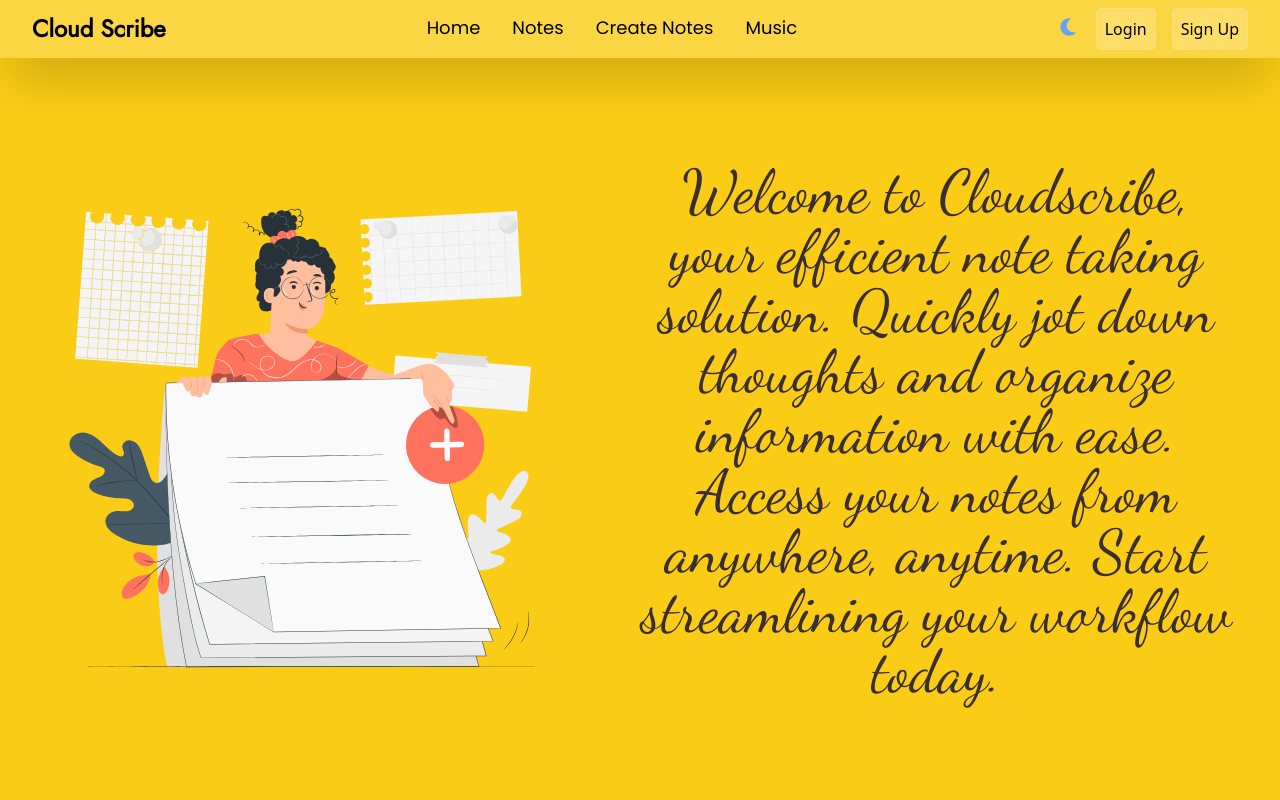
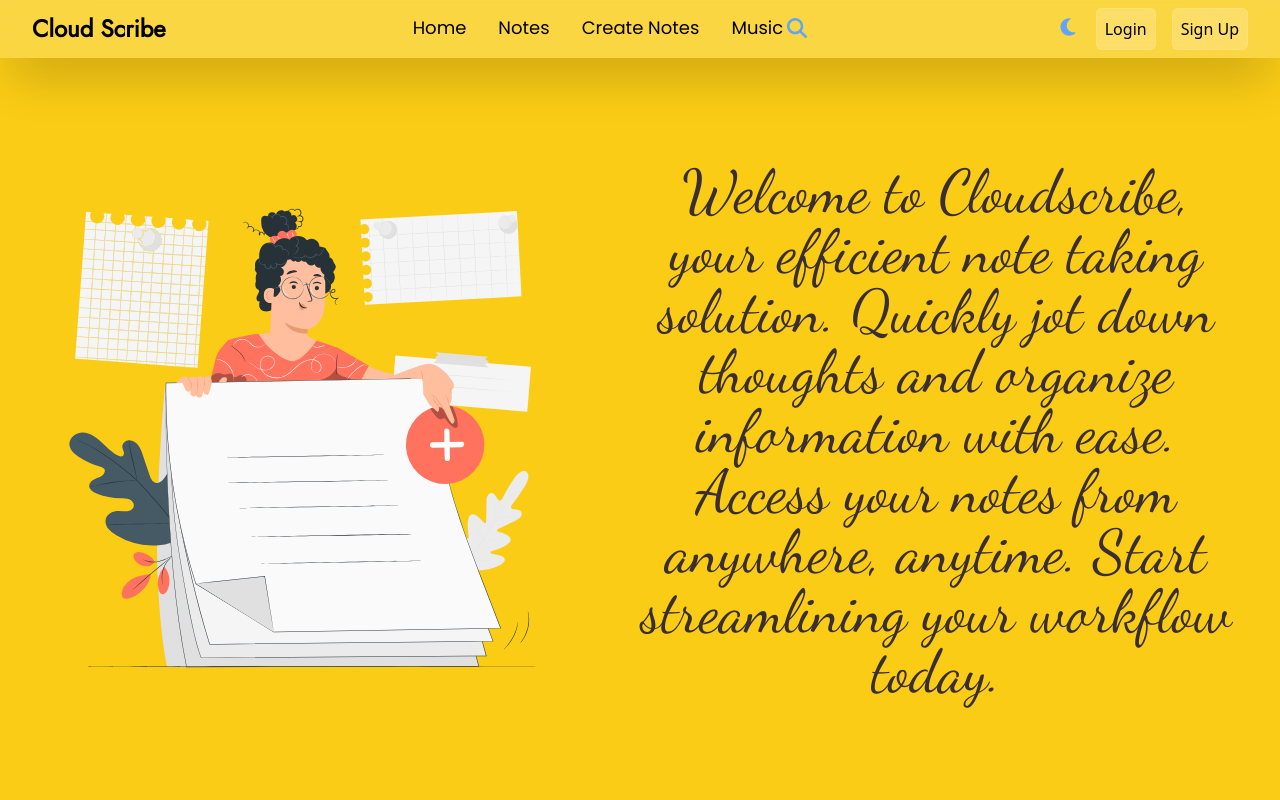
Before and after one commit to vishalchaurasia10/CloudScribe, a React (Create React App) app: page / in a window 1280 px wide. Shown: the top 800 px of the page. Built offline with nearby package versions, Linux system fonts and the light colour scheme; the HTML template or start-up script is replaced by a standard one.

Commit message:
added more alerts for login and sign up

```diff
--- a/src/App.js
+++ b/src/App.js
@@ -30,7 +30,7 @@ function App() {
       <ModeState>
       <NoteState>
         <BrowserRouter>
-            <Navbar />
+            <Navbar showAlert={showAlert} />
             <Alert alert={alert}/>
             <Routes>
               <Route path="/" element={<Home />} />
--- /dev/null
+++ b/src/components/AddShortcut.jsx
@@ -0,0 +1,14 @@
+import { faPlus } from '@fortawesome/free-solid-svg-icons'
+import { FontAwesomeIcon } from '@fortawesome/react-fontawesome'
+import React from 'react'
+import { Link } from 'react-router-dom'
+
+const AddShortcut = () => {
+    return (
+        <Link to='/addnote'>
+            <FontAwesomeIcon className='w-12 z-40 h-12 hover:scale-105 transition-all duration-300 text-white fixed bottom-4 right-4 bg-[#E37B7B] rounded-full p-2' icon={faPlus} />
+        </Link>
+    )
+}
+
+export default AddShortcut
--- a/src/components/Home.jsx
+++ b/src/components/Home.jsx
@@ -1,6 +1,7 @@
 import React, { useContext } from 'react'
 import Hero from './Hero'
 import modeContext from '../context/modes/modeContext'
+import AddShortcut from './AddShortcut';
 
 const Home = () => {
   const context = useContext(modeContext);
@@ -11,6 +12,7 @@ const Home = () => {
         <Hero color={`${darkMode?'bg-[#212E35]':'bg-yellow-400'}`} darkMode={darkMode} position='left' />
         <Hero color={`${darkMode?'bg-[#5A6064]':'bg-green-400'}`} darkMode={darkMode} position='right' />
       </div>
+       {localStorage.getItem('token')?<AddShortcut/>:''}
     </div>
   )
 }
--- a/src/components/Login.jsx
+++ b/src/components/Login.jsx
@@ -44,7 +44,8 @@ const Login = (props) => {
             props.showAlert("success","Logged in successfully")
         }
         else {
-            props.showAlert("failure","Invalid credentials")
+            if(credentials.password.length<8){ props.showAlert("failure","Password must be atleast 8 characters long") }
+            else{props.showAlert("failure","Invalid credentials")}
         }
     }
 
--- a/src/components/Navbar.jsx
+++ b/src/components/Navbar.jsx
@@ -6,7 +6,7 @@ import { useLocation } from 'react-router-dom';
 import Button from './Button';
 import modeContext from '../context/modes/modeContext';
 
-const Navbar = () => {
+const Navbar = (props) => {
 
   const [mode, setMode] = useState('light');
   const [expand, setExpand] = useState(false);
@@ -24,9 +24,11 @@ const Navbar = () => {
     if (mode === 'light') {
       setMode('dark')
       setDarkMode(true)
+      props.showAlert('success', 'Dark mode has been enabled.')
     } else {
       setMode('light')
       setDarkMode(false)
+      props.showAlert('success', 'Light mode has been enabled.')
     }
   }
 
@@ -51,13 +53,17 @@ const Navbar = () => {
     }, 3000);
   }
 
+  const performSearch = () => {
+    props.showAlert('failure', 'Search feature is not available yet!.')
+  }
+
   window.addEventListener('locationchange', function () {
     console.log('location changed!');
-});
+  });
 
   return (
     <>
-      <nav className={`${darkMode?'text-white':''} transition-all duration-300 fixed top-0 shadow-2xl w-full z-50`}>
+      <nav className={`${darkMode ? 'text-white' : ''} transition-all duration-300 fixed top-0 shadow-2xl w-full z-50`}>
         <div className="navWrapperLargeScreen p-2 bg-[rgba(255,255,255,0.2)] backdrop-blur-2xl hidden lg:flex justify-between items-center px-8">
 
           <div className="left">
@@ -70,17 +76,21 @@ const Navbar = () => {
             <ul className='flex justify-center font-poppins text-lg items-center space-x-8'>
               <li className={`flex flex-col`}>
                 <Link to="/">Home</Link>
-                <span className={`${darkMode?'bg-white':'bg-black'} ${location.pathname === '/' ? 'animate-expand' : 'invisible'} rounded-xl h-[0.15rem]`}></span>
+                <span className={`${darkMode ? 'bg-white' : 'bg-black'} ${location.pathname === '/' ? 'animate-expand' : 'invisible'} rounded-xl h-[0.15rem]`}></span>
               </li>
               <li className={`flex flex-col`}>
                 <Link to="/notes">Notes</Link>
-                <span className={`${darkMode?'bg-white':'bg-black'} ${location.pathname === '/notes' ? 'animate-expand' : 'invisible'} rounded-xl h-[0.15rem]`}></span>
+                <span className={`${darkMode ? 'bg-white' : 'bg-black'} ${location.pathname === '/notes' ? 'animate-expand' : 'invisible'} rounded-xl h-[0.15rem]`}></span>
               </li>
               <li className={`flex flex-col`}><Link to="/addnote">Create Notes</Link>
-                <span className={`${darkMode?'bg-white':'bg-black'} ${location.pathname === '/addnote' ? 'animate-expand' : 'invisible'} rounded-xl h-[0.15rem]`}></span>
+                <span className={`${darkMode ? 'bg-white' : 'bg-black'} ${location.pathname === '/addnote' ? 'animate-expand' : 'invisible'} rounded-xl h-[0.15rem]`}></span>
               </li>
-              <li className={`flex flex-col`}><Link to="/music">Music</Link>
-                <span className={`${darkMode?'bg-white':'bg-black'} ${location.pathname === '/music' ? 'animate-expand' : 'invisible'} rounded-xl h-[0.15rem]`}></span>
+              <li className={`flex flex-col`}>
+                <Link className='flex justify-center items-center' to="/music">
+                  Music
+                  <FontAwesomeIcon onClick={performSearch} className='text-blue-400 mx-1 w-5 h-5 cursor-pointer' icon={faSearch} />
+                  </Link>
+                <span className={`${darkMode ? 'bg-white' : 'bg-black'} ${location.pathname === '/music' ? 'animate-expand' : 'invisible'} rounded-xl h-[0.15rem]`}></span>
               </li>
             </ul>
           </div>
@@ -88,6 +98,7 @@ const Navbar = () => {
 
 
           <div className="right flex items-center space-x-4">
+
             <div className="mode flex flex-col h-6 overflow-hidden">
               <div className={`flex flex-col transition-all duration-500 ${mode === 'light' ? '' : '-translate-y-9'}  space-y-4`}>
                 <FontAwesomeIcon className={`w-5 h-5 cursor-pointer text-blue-400`} id='moon' onClick={changeMode} icon={faMoon} />
@@ -123,7 +134,7 @@ const Navbar = () => {
           </div>
 
           <div className="right flex items-center space-x-2">
-            <FontAwesomeIcon className='text-black cursor-pointer' icon={faSearch} />
+            <FontAwesomeIcon onClick={performSearch} className='text-blue-400 cursor-pointer' icon={faSearch} />
 
             <div className="mode flex flex-col h-5 overflow-hidden">
               <div className={`flex flex-col transition-all duration-500 ${mode === 'light' ? '' : '-translate-y-[2.15rem]'}  space-y-4`}>
@@ -137,7 +148,7 @@ const Navbar = () => {
                   <FontAwesomeIcon onClick={showUsername} className='w-5 h-5 cursor-pointer text-blue-400' icon={faUserCircle} />
                 </div>
                 <div className={`username ${username ? 'scale-100' : 'scale-0'} flex flex-col font-jost transition-all duration-300 absolute top-14 right-4 text-black bg-white p-2 rounded-lg`}>
-                <p><span className='font-jost font-bold'>name : </span>{localStorage.getItem('name')}</p>
+                  <p><span className='font-jost font-bold'>name : </span>{localStorage.getItem('name')}</p>
                   <p><span className='font-jost font-bold'>email : </span>{localStorage.getItem('email')}</p>
                 </div>
               </div>
@@ -152,30 +163,30 @@ const Navbar = () => {
 
         </div>
       </nav>
-      <div className={`expanded lg:hidden transition-all duration-500 fixed top-0 h-screen z-30 w-full flex items-center justify-center backdrop-blur-lg ${darkMode?'text-white':''} ${expand ? '' : 'translate-x-[60rem]'}`}>
+      <div className={`expanded lg:hidden transition-all duration-500 fixed top-0 h-screen z-30 w-full flex items-center justify-center backdrop-blur-3xl ${darkMode ? 'text-white' : ''} ${expand ? '' : 'translate-x-[60rem]'}`}>
         <div className="navItems">
           <ul className='flex flex-col space-y-3 justify-center font-poppins text-lg items-center'>
             <li className="logo font-jost font-bold text-2xl">
-              <Link onClick={()=>{setExpand(false)}} to='/'>Cloud Scribe</Link></li>
+              <Link onClick={() => { setExpand(false) }} to='/'>Cloud Scribe</Link></li>
             <li className={`flex flex-col`}>
-              <Link onClick={()=>{setExpand(false)}} to="/">Home</Link>
-              <span onClick={()=>{setExpand(false)}} className={`bg-orange-400 ${location.pathname === '/' ? 'animate-expand' : 'invisible'} rounded-xl h-[0.15rem]`}></span>
+              <Link onClick={() => { setExpand(false) }} to="/">Home</Link>
+              <span onClick={() => { setExpand(false) }} className={`bg-orange-400 ${location.pathname === '/' ? 'animate-expand' : 'invisible'} rounded-xl h-[0.15rem]`}></span>
             </li>
             <li className={`flex flex-col`}>
-              <Link onClick={()=>{setExpand(false)}} to="/notes">Notes</Link>
+              <Link onClick={() => { setExpand(false) }} to="/notes">Notes</Link>
               <span className={`bg-orange-400 ${location.pathname === '/notes' ? 'animate-expand' : 'invisible'} rounded-xl h-[0.15rem]`}></span>
             </li>
-            <li className={`flex flex-col`}><Link onClick={()=>{setExpand(false)}} to="/addnote">Create Notes</Link>
+            <li className={`flex flex-col`}><Link onClick={() => { setExpand(false) }} to="/addnote">Create Notes</Link>
               <span className={`bg-orange-400 ${location.pathname === '/addnote' ? 'animate-expand' : 'invisible'} rounded-xl h-[0.15rem]`}></span>
             </li>
-            <li className={`flex flex-col`}><Link onClick={()=>{setExpand(false)}} to="/music">Music</Link>
+            <li className={`flex flex-col`}><Link onClick={() => { setExpand(false) }} to="/music">Music</Link>
               <span className={`bg-orange-400 ${location.pathname === '/music' ? 'animate-expand' : 'invisible'} rounded-xl h-[0.15rem]`}></span>
             </li>
             {!localStorage.getItem('token') ? <div className="buttons space-x-4">
-              <Link onClick={()=>{setExpand(false)}} to='/login'>
+              <Link onClick={() => { setExpand(false) }} to='/login'>
                 <Button title='Login' padding='2' />
               </Link>
-              <Link onClick={()=>{setExpand(false)}} to='/signup'>
+              <Link onClick={() => { setExpand(false) }} to='/signup'>
                 <Button title='Sign Up' padding='2' />
               </Link>
             </div> :
--- a/src/components/Notes.jsx
+++ b/src/components/Notes.jsx
@@ -5,6 +5,7 @@ import noteContext from '../context/notes/noteContext'
 import modeContext from '../context/modes/modeContext'
 import NoteItem from './NoteItem'
 import { Link, useNavigate } from 'react-router-dom'
+import AddShortcut from './AddShortcut'
 
 const Notes = (props) => {
 
@@ -97,9 +98,7 @@ const Notes = (props) => {
                     )}
                 </div> : <div className='animate-scale bg-no-repeat h-96 lg:h-[32rem] lg:-mt-20 lg:w-[32rem] mx-auto lg:z-40 relative bg-center bg-cover bg-[url("/src/assets/nothing.svg")]'></div>
                 }
-                <Link to='/addnote'>
-                    <FontAwesomeIcon className='w-12 z-40 h-12 hover:scale-105 transition-all duration-300 text-white fixed bottom-4 right-4 bg-[#E37B7B] rounded-full p-2' icon={faPlus} />
-                </Link>
+                <AddShortcut/>
             </div>
         </>
     )
--- a/src/components/Signup.jsx
+++ b/src/components/Signup.jsx
@@ -36,7 +36,9 @@ const Login = (props) => {
             props.showAlert("success","Signed Up successfully")
         }
         else {
-            props.showAlert("failure","Invalid credentials")
+            if(credentials.username.length<3){ props.showAlert("failure","Username must be atleast 5 characters long")}
+            else if(credentials.password.length<8){ props.showAlert("failure","Password must be atleast 8 characters long") }
+            else{props.showAlert("failure","Invalid credentials")}
         }
     }
 
```
